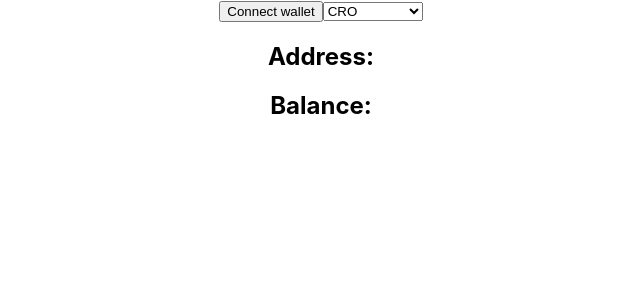
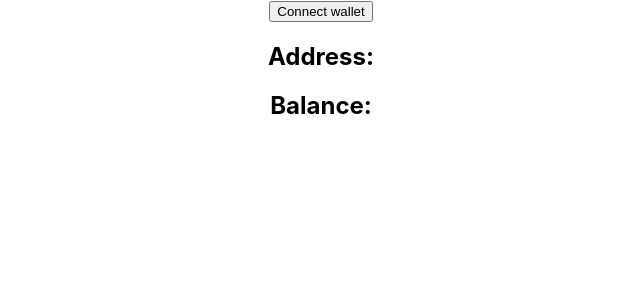
Before and after one commit to tanpld/demo-wallet, a React (Create React App) app: page / in a window 1280 px wide. Shown: the top 300 px of the page, without its empty margins (319-959 px from the left). Built offline with nearby package versions, Linux system fonts and the light colour scheme.

Commit message:
feat: can select token after connect wallet

```diff
--- a/src/App.tsx
+++ b/src/App.tsx
@@ -6,6 +6,7 @@ function App() {
   return (
     <div className="App">
       {!wallet && <button onClick={connectWallet}>Connect wallet</button>}
+      {wallet && (
         <select
           name="tokens"
           id="tokens"
@@ -17,6 +18,8 @@ function App() {
             </option>
           ))}
         </select>
+      )}
+
       <h2>Address: {wallet}</h2>
       <h2>Balance: {balance}</h2>
     </div>
```
Lines whose indentation alone changed are shown as unchanged.
